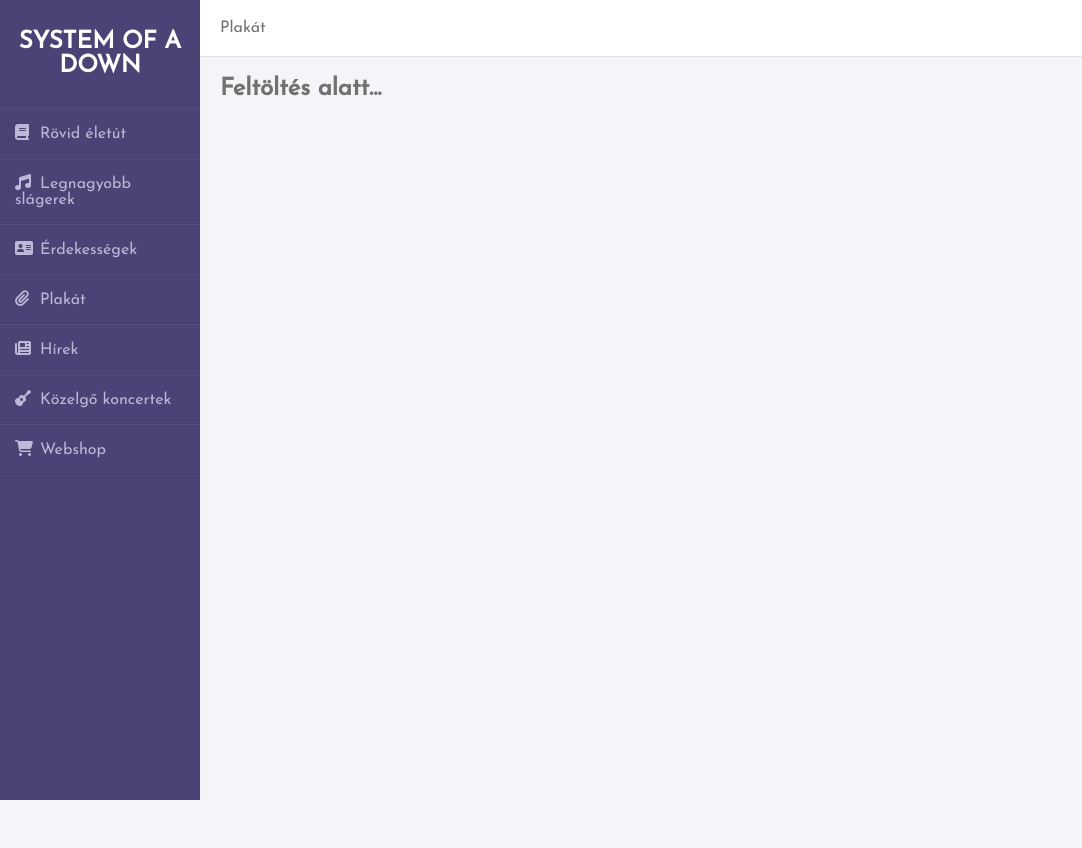
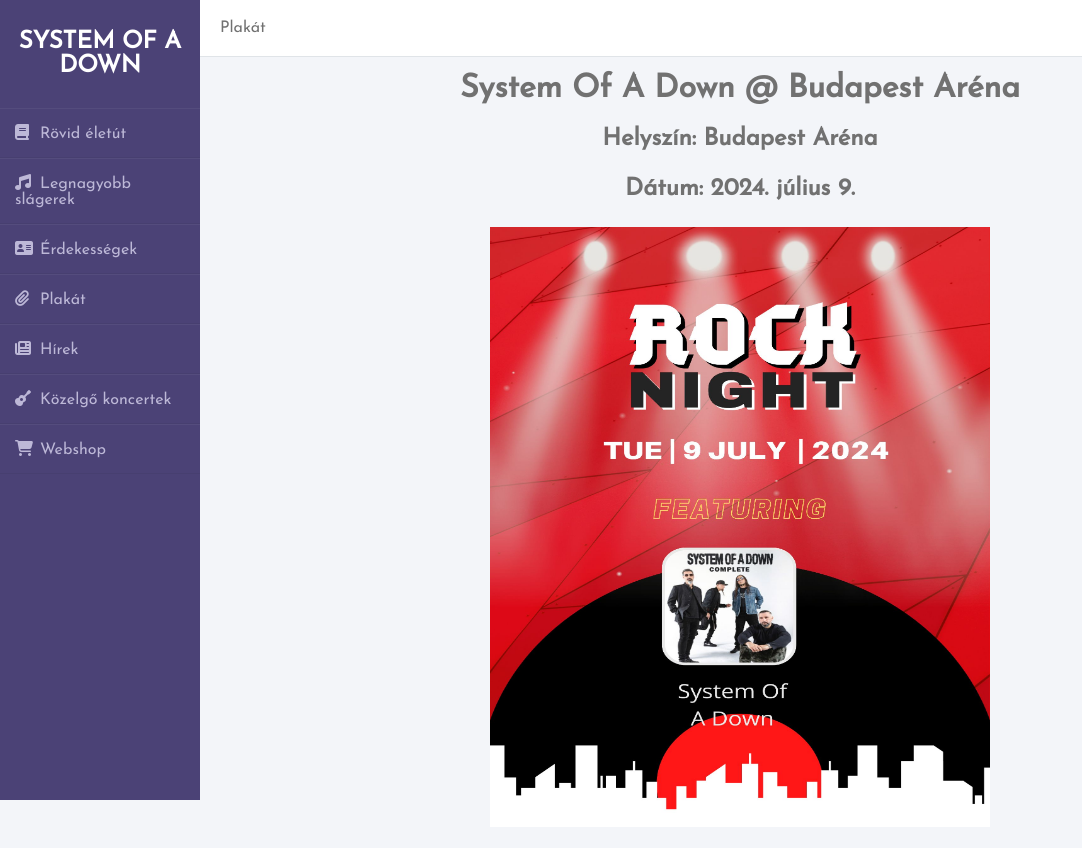
Before and after one commit to knoel7734/soadweb, a plain HTML site: page plakat.html in a window 1280 px wide. Shown: the whole page, without its empty margins (0-1082 px from the left). Before the commit the page ends 800 px from the top, so only its background shows below. Drawn offline with Linux system fonts and the light colour scheme.

Commit message:
05.29 Update

```diff
--- a/plakat.html
+++ b/plakat.html
@@ -25,7 +25,17 @@
     <div class="main_content">
         <div class="header">Plakát</div>
         <div class="info">
-          <h2>Feltöltés alatt...</h2>
+            <div align="center">
+                <h1>System Of A Down @ Budapest Aréna</h1>
+                <br>
+                <h2>Helyszín: Budapest Aréna</h2>
+                <br>
+                <h2>Dátum: 2024. július 9.</h2>
+                <br>
+                <img src="kepek/Black_and_Red_Rock_Night_Poster.jpg" alt="SOAD koncert" width="500px" height="600px">
+                <br>
+                <br>
+              </div>
       </div>
     </div>
 </div>
```
Also changed, not shown: eletut.html (+4 -2 lines), erdekessegek.html (+3 -1 lines), kepek/Black_and_Red_Rock_Night_Poster.jpg (added).
